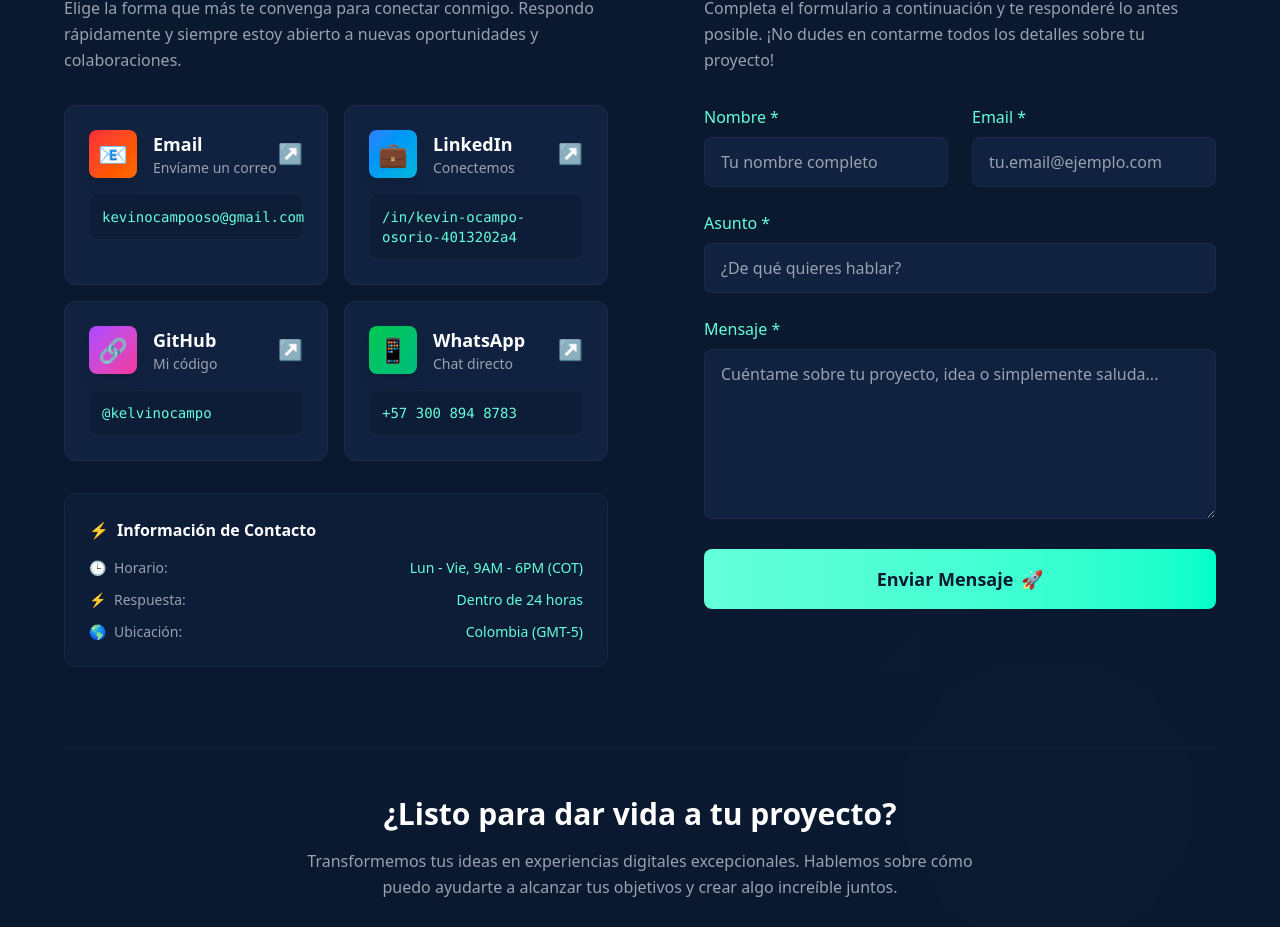
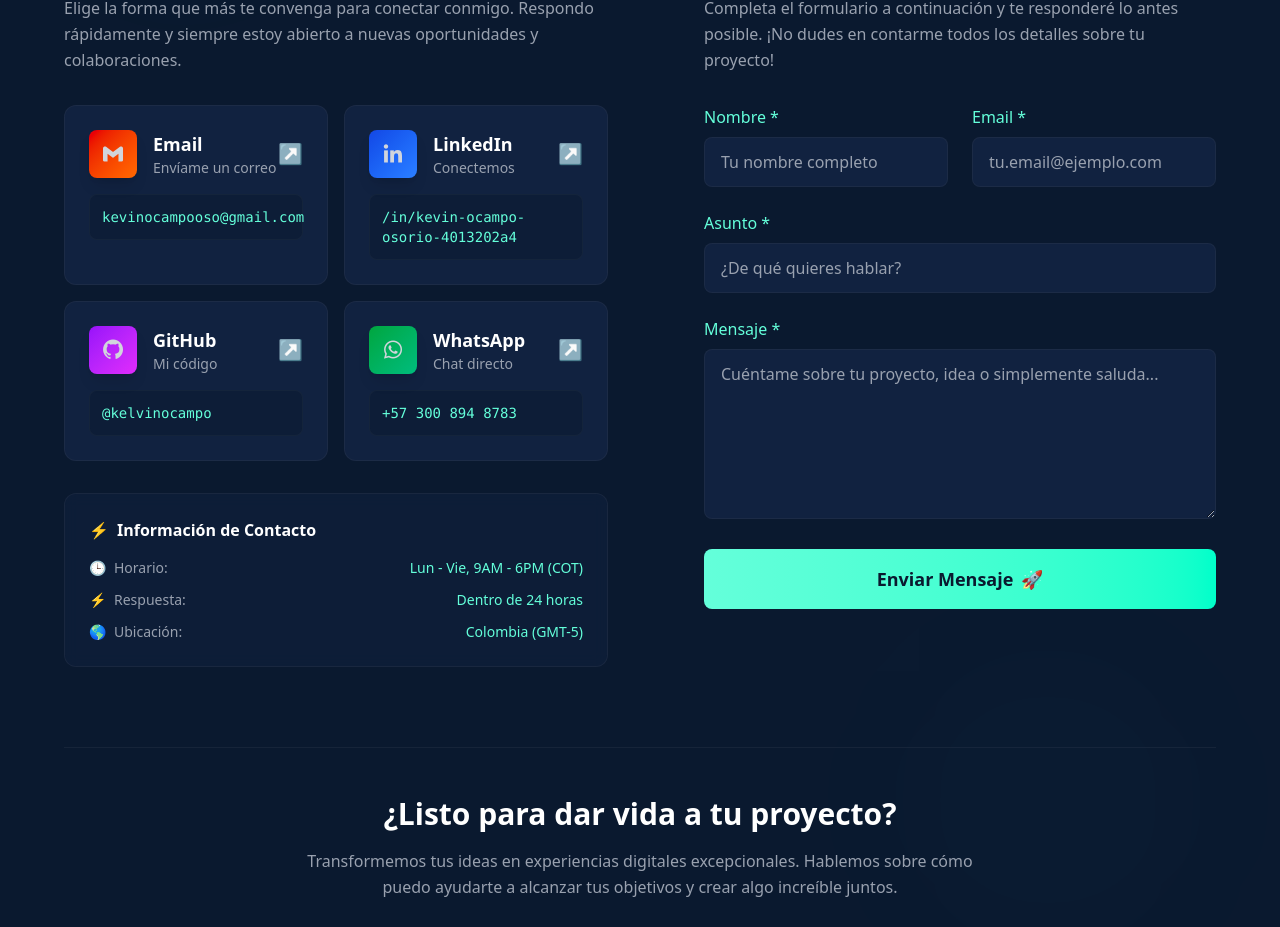
Before and after one commit to kelvinocampo/PortFolio, a React (Vite) app: page / in a window 1280 px wide. Shown: the part 4633-5560 px from the top of the page. Built offline with nearby package versions, Linux system fonts and the light colour scheme.

Commit message:
add icons to contact

```diff
--- a/index.html
+++ b/index.html
@@ -33,6 +33,8 @@
   <meta name="twitter:title" content="Kevin Ocampo - Portfolio">
   <meta name="twitter:description" content="Desarrollador Fullstack - React, Node.js, PHP">
   <!-- <meta name="twitter:image" content="/preview.png"> -->
+
+  <link href='https://unpkg.com/boxicons@2.1.4/css/boxicons.min.css' rel='stylesheet'>
 </head>
 
 <body class="min-h-screen">
--- a/src/components/Contact.jsx
+++ b/src/components/Contact.jsx
@@ -1,5 +1,12 @@
-import { useState, useEffect, useRef } from 'react';
+import React, { useState, useEffect, useRef } from 'react';
 import data from '@/data/data.json';
+
+const ICONS = {
+  'github': <i className='bx bxl-github'></i>,
+  'linkedin': <i className='bx bxl-linkedin'></i>,
+  'gmail': <i className='bx bxl-gmail'></i>,
+  'whatsapp': <i className='bx bxl-whatsapp'></i>,
+}
 
 const useIntersectionObserver = (options = {}) => {
   const [isIntersecting, setIsIntersecting] = useState(false);
@@ -56,7 +63,10 @@ const ContactCard = ({ method, index, isVisible }) => {
             group-hover:scale-110 transition-transform duration-300
             shadow-lg
           `}>
-            {method.icon}
+            {React.cloneElement(ICONS[method.icon], {
+              className: `${ICONS[method.icon].props.className || ''} ${method.iconStyles || ''}`
+            })}
+            {/* {ICONS[method.icon]} */}
           </div>
           <div>
             <h3 className="text-lg font-bold text-white group-hover:text-[#64FFDA] transition-colors">
--- a/src/data/data.json
+++ b/src/data/data.json
@@ -283,9 +283,9 @@
             "name": "Email",
             "value": "kevinocampooso@gmail.com",
             "href": "mailto:kevinocampooso@gmail.com",
-            "icon": "📧",
+            "icon": "gmail",
             "description": "Envíame un correo",
-            "color": "from-red-500 to-orange-500",
+            "color": "from-red-600 to-orange-500",
             "bgHover": "hover:bg-red-500/10"
         },
         {
@@ -293,30 +293,30 @@
             "name": "LinkedIn",
             "value": "/in/kevin-ocampo-osorio-4013202a4",
             "href": "https://www.linkedin.com/in/kevin-ocampo-osorio-4013202a4/",
-            "icon": "💼",
+            "icon": "linkedin",
             "description": "Conectemos",
-            "color": "from-blue-500 to-cyan-500",
-            "bgHover": "hover:bg-blue-500/10"
+            "color": "from-blue-700 to-blue-500",
+            "bgHover": "hover:bg-blue-600/10"
         },
         {
             "id": 3,
             "name": "GitHub",
             "value": "@kelvinocampo",
             "href": "https://github.com/kelvinocampo",
-            "icon": "🔗",
+            "icon": "github",
             "description": "Mi código",
-            "color": "from-purple-500 to-pink-500",
-            "bgHover": "hover:bg-purple-500/10"
+            "color": "from-purple-600 to-fuchsia-500",
+            "bgHover": "hover:bg-purple-600/10"
         },
         {
             "id": 4,
             "name": "WhatsApp",
             "value": "+57 300 894 8783",
             "href": "https://wa.me/573008948783",
-            "icon": "📱",
+            "icon": "whatsapp",
             "description": "Chat directo",
-            "color": "from-green-500 to-emerald-500",
-            "bgHover": "hover:bg-green-500/10"
+            "color": "from-green-600 to-emerald-500",
+            "bgHover": "hover:bg-green-600/10"
         }
     ]
 }
```
